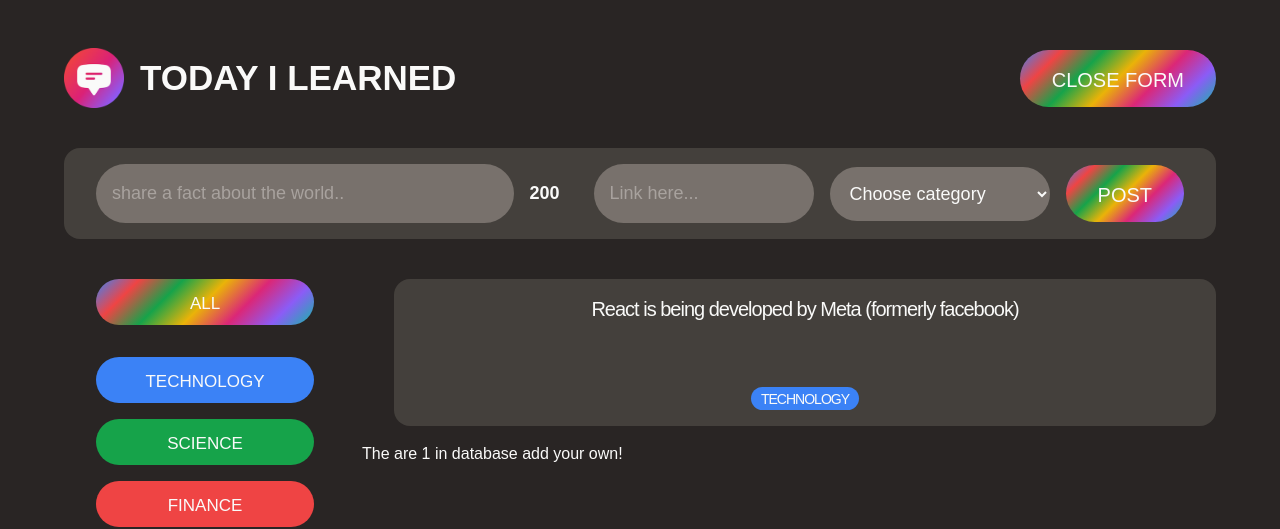
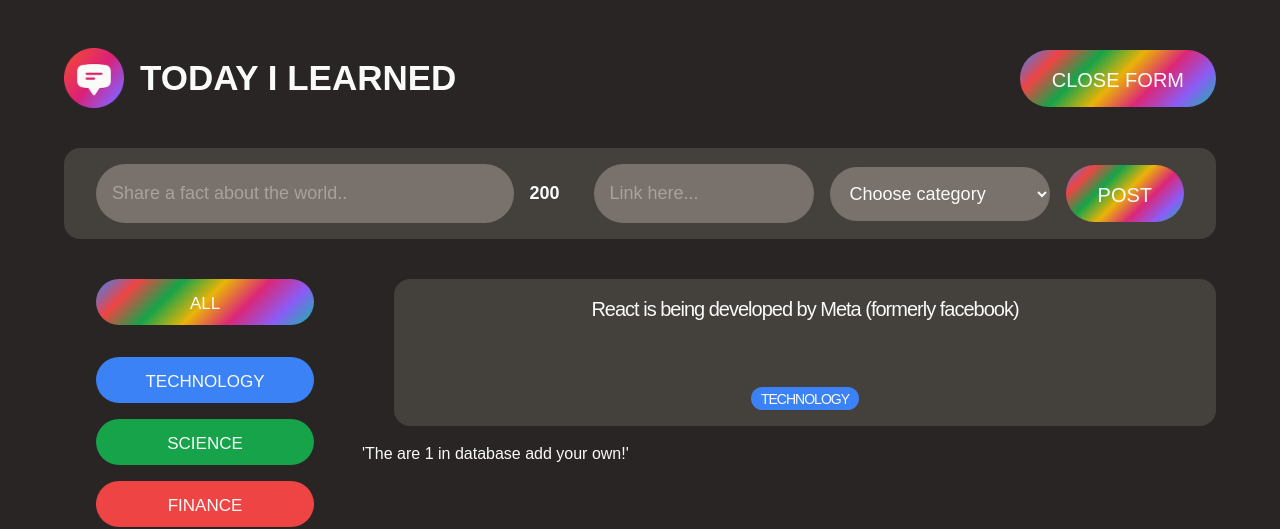
Before and after one commit to JoelSantos-JS/blog, a React (Vite) app: page / in a window 1280 px wide. Both pictures are taken after a click on the button "SHARE A FACT". Shown: the top 529 px of the page. Built offline with nearby package versions, Linux system fonts and the light colour scheme.

Commit message:
update text

```diff
--- a/src/components/FactList/index.jsx
+++ b/src/components/FactList/index.jsx
@@ -67,7 +67,11 @@ function FactList({ facs, categories }) {
             </li>
           ))}
       </ul>
-      <p>The are {facs.length} in database add your own!</p>
+      <p>
+        {filteredFacts && facs.length === 0
+          ? "There is nothing here , be the first to share a fact!"
+          : `'The are ${facs.length} in database add your own!'`}
+      </p>
     </div>
   );
 }
--- a/src/components/NewFactForm/index.jsx
+++ b/src/components/NewFactForm/index.jsx
@@ -45,7 +45,7 @@ function NewFactForm({ categories, facs, setFacs, setShowForm }) {
         <input
           type="text"
           value={text}
-          placeholder="share a fact about the world.."
+          placeholder="Share a fact about the world.."
           onChange={(e) => setText(e.target.value)}
         />
         <span>{textLeght}</span>
```
